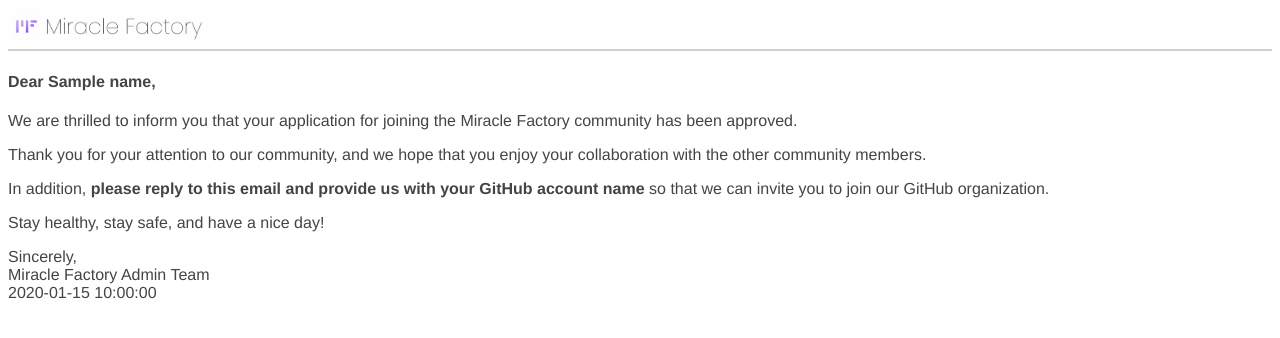
After one commit to miraclefactory/mf-website, a Flask app: template application/templates/email-approved.html in a window 1280 px wide. The commit adds this page. Shown: the top 338 px of the page. Run offline with Flask 2, Linux system fonts and the light colour scheme; the template is opened without the code that fills it: most values are stand-ins (such as "Sample title", 1, 10 or a date in 2020).

Commit message:
Update email functions

```diff
--- /dev/null
+++ b/application/templates/email-approved.html
@@ -0,0 +1,46 @@
+<!DOCTYPE html>
+<html lang="en">
+<head>
+    <meta charset="UTF-8">
+    <meta http-equiv="X-UA-Compatible" content="IE=edge">
+    <meta name="viewport" content="width=device-width, initial-scale=1.0">
+    <title>Email</title>
+    <style>
+        body
+        {
+            font-size: 16px;
+            font-family: Helvetica, sans-serif;
+            color: #444;
+        }
+
+        img
+        {
+            width: 200px;
+        }
+    </style>
+</head>
+<body>
+    <img src="https://miraclefactory.co/static/images/mf-text.webp">
+    <div style="border: 0.5px solid rgba(139, 139, 139, 0.4);"></div>
+    <h4>Dear {{name}},</h4>
+    <p>
+        We are thrilled to inform you that your application for
+        joining the Miracle Factory community has been approved.
+    </p>
+    <p>
+        Thank you for your attention to our community, and we hope
+        that you enjoy your collaboration with the other community members.
+    </p>
+    <p>
+        In addition, <b>please reply to this email and provide us with your GitHub account name</b>
+        so that we can invite you to join our GitHub organization.
+    </p>
+    <p>
+        Stay healthy, stay safe, and have a nice day!
+    </p>
+
+    Sincerely,<br/>
+    Miracle Factory Admin Team<br/>
+    {{time}}
+</body>
+</html>
--- a/application/templates/email-confirmation.html
+++ b/application/templates/email-confirmation.html
@@ -4,7 +4,7 @@
     <meta charset="UTF-8">
     <meta http-equiv="X-UA-Compatible" content="IE=edge">
     <meta name="viewport" content="width=device-width, initial-scale=1.0">
-    <title>Email Verification</title>
+    <title>Email</title>
     <style>
         body
         {
@@ -46,8 +46,6 @@
 </head>
 <body>
     <div id="container">
-        <!-- <img src="{{ url_for('static', filename='images/mf-text.webp', _external=True) }}" height="50"/> -->
-        <!-- <img src="../static/images/mf-text.webp" height="50"/> -->
         <div style="border: 0.5px solid rgba(139, 139, 139, 0.4);"></div>
         <h2>Thank you for your attention to our community, {{ name }}</h2>
         <p>
```
Also changed, not shown: application/contacts.py (+9 -6 lines), application/email.py (+14 -0 lines).
